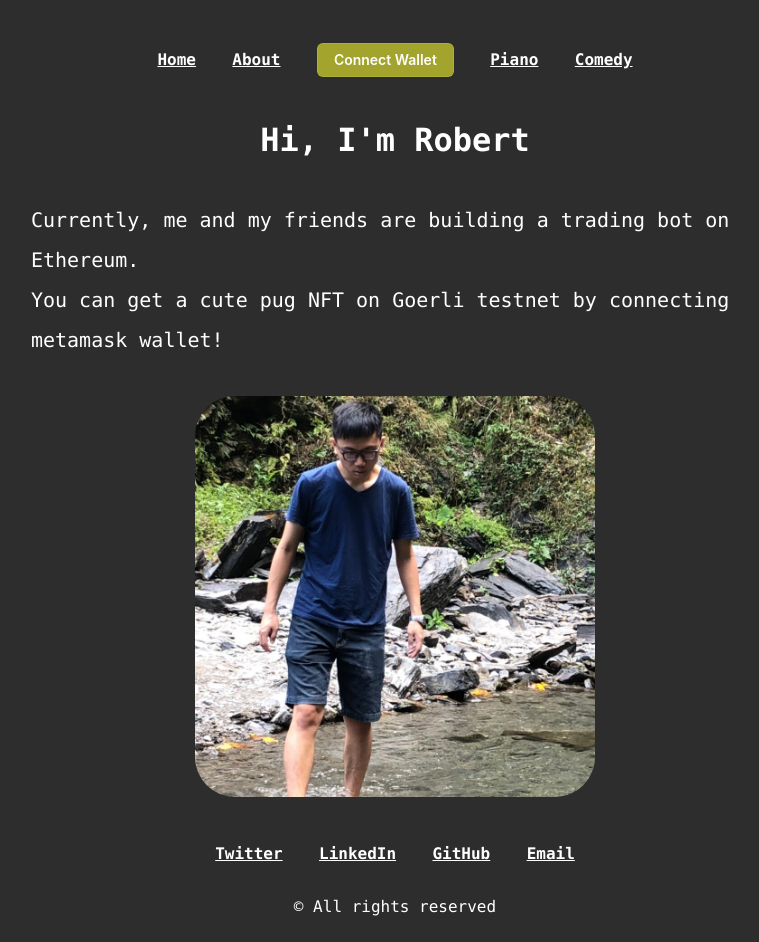
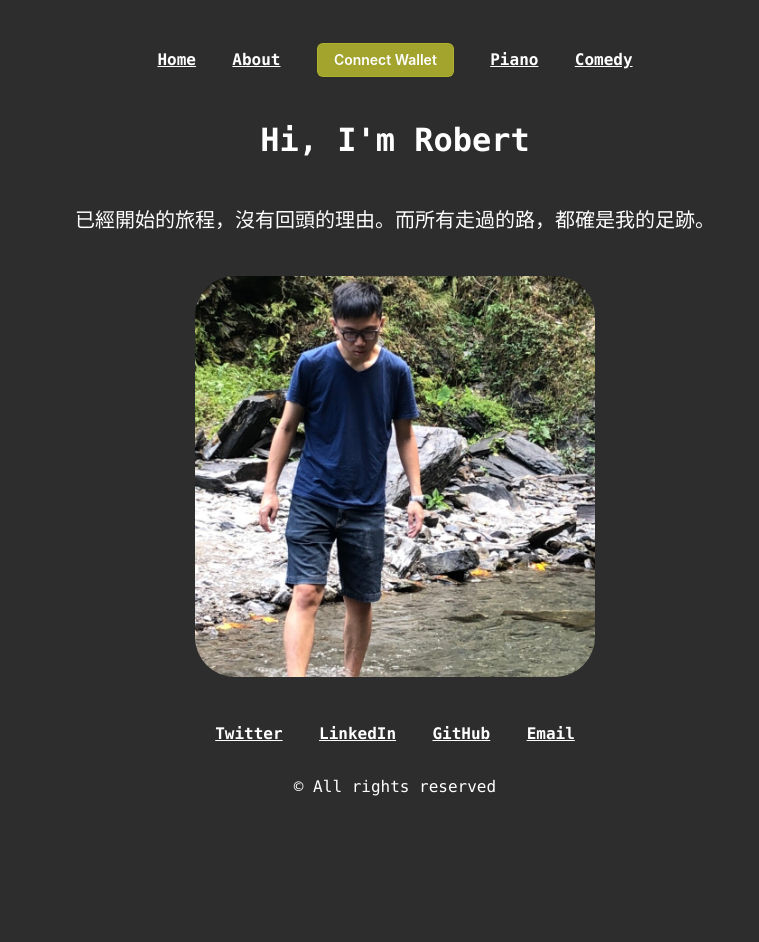
Before and after one commit to juroberttyb/juroberttyb.github.io, a React (Create React App) app: page / in a window 1280 px wide. Shown: the whole page, without its empty margins (245-1004 px from the left). After the commit the page ends 822 px from the top, so only its background shows below. Built offline with nearby package versions, Linux system fonts and the light colour scheme.

Commit message:
update: content

```diff
--- a/src/pages/about/Page.js
+++ b/src/pages/about/Page.js
@@ -4,7 +4,9 @@ const about = {
     pageName: "about",
     content: (
         <>
-            In my free time, I enjoy taking a walk, playing piano jazz, and watching stand-up comedy.
+            Me and my friends are always doing or on the way to doing something interesting.<br/>
+            Currently, we are building a trading bot on Ethereum.<br/><br/>
+            In my free time, I enjoy taking a walk, playing piano jazz, and watching stand-up comedy.<br/>
             I also make ecosystems from time to time.
             {/* <center><img src={ecoImg} alt="" /></center> */}
 
--- a/src/pages/comedy/Page.js
+++ b/src/pages/comedy/Page.js
@@ -10,7 +10,7 @@ const comedy = {
     ),
     header: (
         <>
-            Comedy
+            Stand-up comedy
         </>
     ),
     img: standupImg,
--- a/src/pages/home/Page.js
+++ b/src/pages/home/Page.js
@@ -4,8 +4,7 @@ const home = {
     pageName: "home",
     content: (
         <>
-            Currently, me and my friends are building a trading bot on Ethereum.<br/>
-            You can get a cute pug NFT on Goerli testnet by connecting metamask wallet!
+            已經開始的旅程，沒有回頭的理由。而所有走過的路，都確是我的足跡。
         </>
     ),
     header: (
--- a/src/pages/piano/Page.js
+++ b/src/pages/piano/Page.js
@@ -13,7 +13,7 @@ const piano = {
     ),
     header: (
         <>
-            Piano
+            Me and piano
         </>
     ),
     img: playImg,
```
